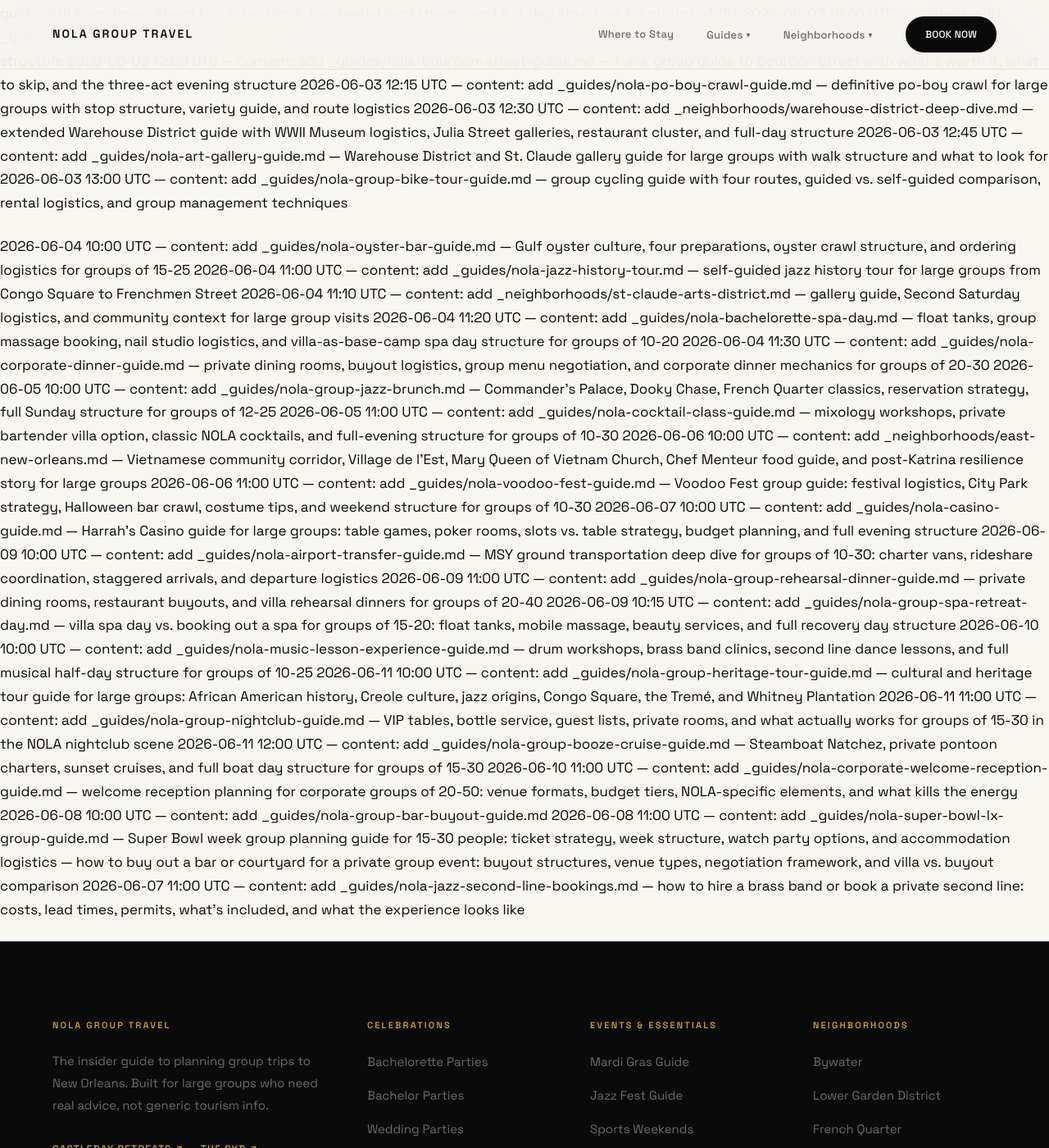
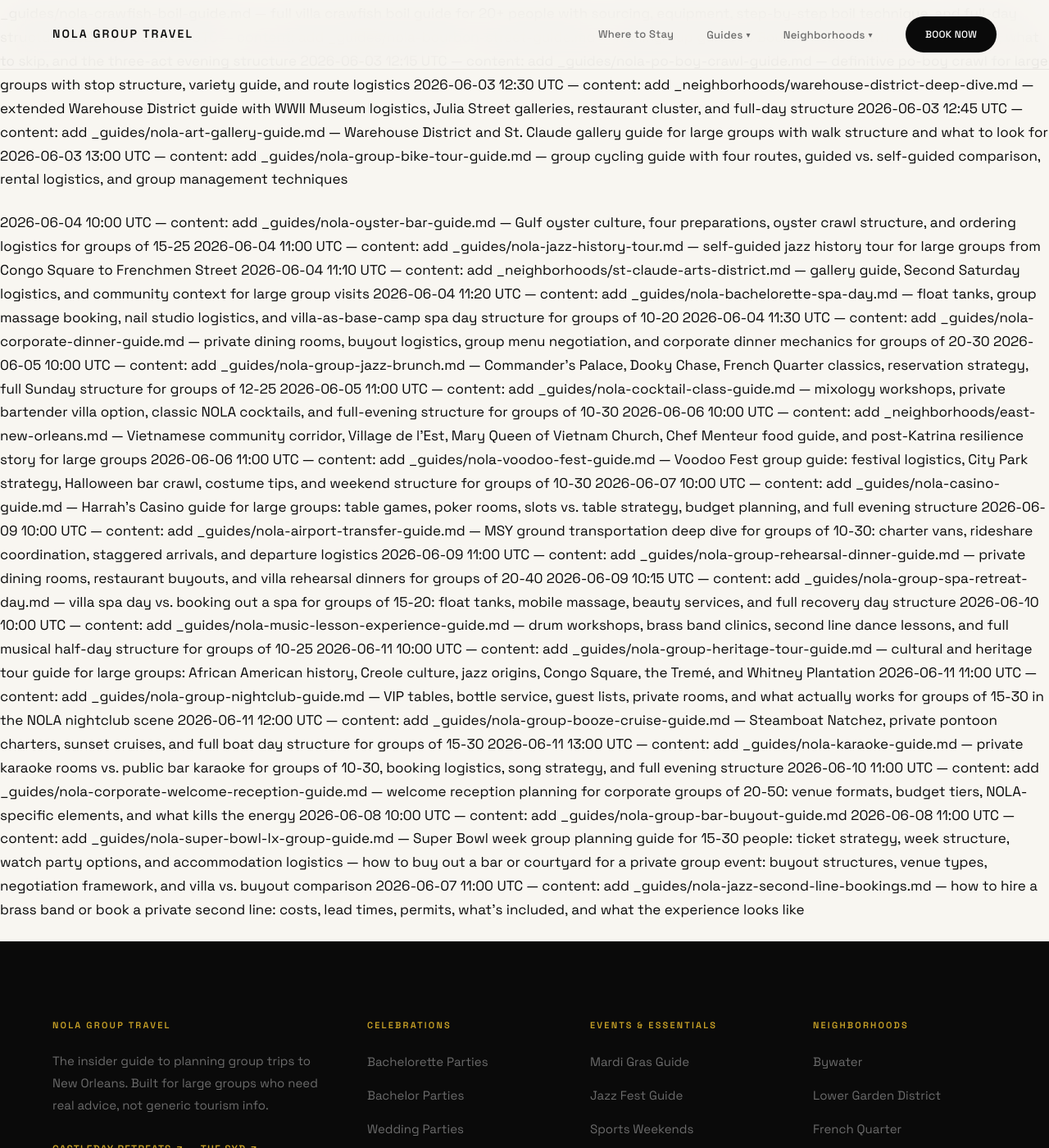
Before and after one commit to sjworth-dev/nola-group-travel, a Jekyll site: the page built from ROADMAP.md, in a window 1280 px wide and 1400 px high, scrolled down 13891 px. Shown: the whole window at 82% size. Built offline with Jekyll 4.4.1, drawn with Linux system fonts in a browser that asks for light colours; some web fonts are replaced; our own code applies the rules of GitHub Pages for plain Markdown files; part of the change alters nothing that is shown; some of the changed text lies outside the part shown.

Commit message:
content: add _guides/nola-karaoke-guide.md
Private karaoke rooms vs. public bar karaoke for groups of 10-30.
Covers booking logistics, pricing models, song queue strategy,
group dynamics at 15-30 people, and full evening structure.

https://claude.ai/code/session_01Co7wrdR59mGtRgY1cJvFb9

```diff
--- a/ROADMAP.md
+++ b/ROADMAP.md
@@ -97,7 +97,6 @@ New guides go in `_guides/<slug>.md`. New neighborhood pages go in `_neighborhoo
 
 ## Up Next
 
-- `_guides/nola-karaoke-guide.md` — Private karaoke rooms and public karaoke nights for large groups in New Orleans: which venues have private rooms, booking logistics, and how to structure a karaoke evening
 - `_guides/nola-group-paint-night-guide.md` — Paint and sip events, private art classes, and creative group experiences for 10-30 people in New Orleans: booking logistics, what to expect, and how to combine with dinner
 - `_guides/nola-group-late-night-food-guide.md` — Where large groups eat after midnight: open-late kitchens, 24-hour spots, delivery options, and the 2am food run logistics for 10-30 people
 - `_guides/nola-group-morning-routine-guide.md` — Villa mornings for large groups: coffee logistics, breakfast strategy, farmer's markets, and how to structure the first two hours before the day begins
@@ -106,6 +105,7 @@ New guides go in `_guides/<slug>.md`. New neighborhood pages go in `_neighborhoo
 
 ## Done
 
+- 2026-06-11 — `_guides/nola-karaoke-guide.md`
 - 2026-06-11 — `_guides/nola-group-booze-cruise-guide.md`
 - 2026-06-11 — `_guides/nola-group-nightclub-guide.md`
 - 2026-06-11 — `_guides/nola-group-heritage-tour-guide.md`
@@ -407,6 +407,7 @@ New guides go in `_guides/<slug>.md`. New neighborhood pages go in `_neighborhoo
 2026-06-11 10:00 UTC — content: add _guides/nola-group-heritage-tour-guide.md — cultural and heritage tour guide for large groups: African American history, Creole culture, jazz origins, Congo Square, the Tremé, and Whitney Plantation
 2026-06-11 11:00 UTC — content: add _guides/nola-group-nightclub-guide.md — VIP tables, bottle service, guest lists, private rooms, and what actually works for groups of 15-30 in the NOLA nightclub scene
 2026-06-11 12:00 UTC — content: add _guides/nola-group-booze-cruise-guide.md — Steamboat Natchez, private pontoon charters, sunset cruises, and full boat day structure for groups of 15-30
+2026-06-11 13:00 UTC — content: add _guides/nola-karaoke-guide.md — private karaoke rooms vs. public bar karaoke for groups of 10-30, booking logistics, song strategy, and full evening structure
 2026-06-10 11:00 UTC — content: add _guides/nola-corporate-welcome-reception-guide.md — welcome reception planning for corporate groups of 20-50: venue formats, budget tiers, NOLA-specific elements, and what kills the energy
 2026-06-08 10:00 UTC — content: add _guides/nola-group-bar-buyout-guide.md
 2026-06-08 11:00 UTC — content: add _guides/nola-super-bowl-lx-group-guide.md — Super Bowl week group planning guide for 15-30 people: ticket strategy, week structure, watch party options, and accommodation logistics — how to buy out a bar or courtyard for a private group event: buyout structures, venue types, negotiation framework, and villa vs. buyout comparison
--- /dev/null
+++ b/_guides/nola-karaoke-guide.md
@@ -0,0 +1,182 @@
+---
+title: "New Orleans Karaoke Guide for Large Groups"
+description: "Private karaoke rooms and public karaoke nights for large groups in New Orleans: which venues have private rooms, booking logistics, what it costs, and how to structure a karaoke evening for 10-30 people."
+category: "Nightlife"
+card_title: "Karaoke for Large Groups"
+card_description: "Private karaoke rooms and public karaoke nights for groups of 10-30 in New Orleans. What exists, what it costs, and how to make it work."
+date: 2026-06-11
+---
+
+Karaoke in New Orleans occupies a specific niche in the city's nightlife ecosystem. The city's culture is built around live performance — brass bands, jazz clubs, second lines — which means karaoke competes with an unusually high-quality alternative. Most locals who want to sing go find an actual stage or a second line. Karaoke tends to attract visitors, bachelorette groups, and regulars who genuinely enjoy the format.
+
+That's not a knock on karaoke. For the right group — bachelorettes who want a structured, silly, low-pressure performance activity, birthday groups that need a reason to be rowdy together, or corporate groups who want something more interactive than another dinner — karaoke in New Orleans works exactly as advertised.
+
+The key is knowing what format your group actually wants: a private room (just your people, your song list, no strangers) or public bar karaoke (you're performing for whoever's in the bar, which has its own energy).
+
+---
+
+## Quick Checklist
+
+- [ ] Decide: private room or public karaoke — these are meaningfully different experiences
+- [ ] For groups of 15+, private room booking is almost always the right call — public bar karaoke with a large group is logistically chaotic
+- [ ] Book private rooms 1-3 weeks out for weeknights, 2-4 weeks out for Fridays and Saturdays
+- [ ] Confirm the private room's capacity before booking — some hold 8-10, others hold 20+
+- [ ] Ask whether the room has a minimum spend, a flat hourly rate, or both
+- [ ] Confirm whether food and non-alcoholic drinks count toward any minimum
+- [ ] Ask about the song library — most NOLA karaoke venues use digital systems with broad catalogs
+- [ ] Designate the person who manages the tablet or song queue — this role is more important than it sounds
+- [ ] Plan 2-3 hours for the karaoke portion of the evening; build in a before or after activity
+
+---
+
+## The Two Formats
+
+### Private Karaoke Rooms
+
+A dedicated room that your group books for an exclusive time block. You get the room, the screen, the song system, and the mics. Nobody else is in the room unless you invite them.
+
+**Why this works for large groups:** Privacy removes the performance anxiety. The group performs for each other, not for strangers. People who would never get up at a public karaoke bar will sing in a room full of their friends. The energy tends to be higher because the room is already warm.
+
+**The logistics that matter:**
+- Confirm the room holds your entire group — some "large" private rooms cap at 12-14 people comfortably
+- Ask whether you can bring your own drinks or whether you're committed to the bar
+- Understand whether the pricing is per hour, per person, or a minimum spend
+- Book for slightly longer than you think you'll want — it's easier to cut the session short than to extend it when the room is booked back-to-back
+
+### Public Bar Karaoke
+
+You're in the main bar area with a rotating list of singers. Your group puts in song requests, waits your turn, and performs for whoever happens to be there.
+
+**When this makes sense:**
+- Groups of 8-12 who want the social element of a mixed bar environment
+- When your group actually enjoys the energy of strangers reacting to performances
+- When you want karaoke as part of a larger bar crawl rather than the primary destination
+
+**The challenge with larger groups:** Getting 20 people through a public karaoke queue on a weekend night can mean each person waits 30-45 minutes between songs. The rotation is managed by the KJ (karaoke jockey), and large groups that dominate the queue create friction with other patrons. Public karaoke works for small groups; for 15+, private is almost always better.
+
+---
+
+## What to Expect at a Private Room
+
+Most private karaoke rooms in New Orleans use a digital song library on a tablet system. The experience:
+
+1. Your group enters the reserved room
+2. A server or host explains the system — typically a tablet to search and queue songs
+3. You queue songs, take turns at the mic, and the room manager handles drink orders
+4. An hour or two later, you're done — or you negotiate an extension if the room is available
+
+**Song library:** Expect thousands of songs in English with reasonable coverage of current pop, classic rock, hip-hop, country, and show tunes. NOLA-specific songs (Iko Iko, When the Saints Go Marching In, anything from the local music tradition) should be in there. If someone has a specific obscure song, it's worth checking before committing to that as the centerpiece of their birthday karaoke moment.
+
+**Audio quality:** This varies by venue. Some rooms have genuinely good sound systems with decent reverb that makes any voice sound presentable. Others are more basic. You get what you pay for.
+
+**Mic count:** Ask how many microphones come with the room. Most rooms have 2-4. If you want everyone to sing at once — which, for a song like "Sweet Caroline" or "Don't Stop Believin'," you do — having 4 mics changes the experience significantly.
+
+---
+
+## Pricing: How It Works
+
+Private karaoke rooms in New Orleans price in a few different ways. Understanding the structure tells you what your group will actually spend.
+
+| Pricing Model | What It Means | Best For |
+|--------------|--------------|---------|
+| Per-person, per-hour | Fixed cost per person for each hour in the room | Groups who want cost clarity upfront |
+| Flat hourly room rate | Fixed cost for the room regardless of group size | Larger groups where per-person pricing gets expensive |
+| Minimum spend | You commit to spend a dollar amount on drinks; room access is tied to that spend | Groups who will drink enough to hit the minimum |
+| Room rate plus minimum | You pay for the room and commit to a drink minimum | Higher-end venues; full production private rooms |
+
+The most favorable structure for a large group is usually a flat hourly room rate — you're splitting a fixed number, not multiplying a per-person charge.
+
+**Alcohol math:** Whatever the room costs, estimate that your group will spend additional on drinks. Don't treat the room rate as the total budget. Drinks are purchased throughout the session at bar pricing.
+
+---
+
+## Building the Karaoke Evening
+
+Karaoke is an activity, not an entire night. Two to three hours is the natural window before the energy peaks and starts declining. Build the evening around it.
+
+**Structure 1: Karaoke as the main act (9pm-midnight)**
+
+Start the night at the villa or at dinner. Head to the karaoke venue around 9pm when the energy is good and the private room is yours for two hours. End around 11pm-midnight, then transition to Frenchmen Street or a bar for the late-night portion. This works particularly well for bachelorette groups — karaoke handles the structured activity portion of the night, and the late-night portion can be more free-form.
+
+**Structure 2: Karaoke as the warm-up (7-9pm)**
+
+Book an early private room slot while the group is fresh and sober-adjacent. Karaoke first, then dinner, then bar scene. This works well for groups that want something more active early in the evening before transitioning to eating and drinking.
+
+**Structure 3: Karaoke as the wild card**
+
+On a night where plans have shifted, karaoke is often available without much advance notice on weeknights and works as a fill for the "what do we do now" moment that every large group trip encounters. Keep the option in your back pocket.
+
+---
+
+## The Song Selection Problem
+
+Every karaoke group has a song selection dynamic. Knowing it in advance makes the room run better.
+
+**The opener:** The first song sets the tone. Pick something high-energy, universally known, and easy to sing. "Don't Stop Me Now" by Queen, "Livin' on a Prayer," "Bohemian Rhapsody," or anything from *Grease* all work for this role. Don't open with a slow ballad — you're establishing that this is a high-energy room.
+
+**The power ballad:** Every session needs at least one. Whitney Houston, Celine Dion, Bonnie Tyler. Give it to whoever in your group wants it most.
+
+**The group sing:** Songs where everyone can participate regardless of vocal range. "Sweet Caroline" (and the "BAH BAH BAH" is mandatory). "Mr. Brightside." "Don't Stop Believin'." "Shallow" if your group has two people who can split the vocal. These are the moments that make a karaoke session memorable rather than just a series of individual performances.
+
+**The NOLA moment:** Put at least one New Orleans song in the rotation. "When the Saints Go Marching In" is the obvious call. "Iko Iko" is better if it's in the library. A group of 20 people singing along to "Jambalaya (On the Bayou)" in a private room in New Orleans is exactly the kind of moment that doesn't happen anywhere else.
+
+**Pace it:** Don't let the queue stack up 30 songs ahead — the person who queued at the start gets frustrated waiting while others add songs. Establish a rolling queue: everyone gets one song in at a time, and you re-queue as the session moves forward.
+
+---
+
+## What to Skip
+
+**Weekend public bar karaoke for large groups.** Already covered above, but worth repeating: a group of 20 at a packed public karaoke bar on a Saturday creates more friction than fun. The queue is long, the wait is frustrating, and the experience is designed for smaller groups.
+
+**Booking for exactly the group size.** Book a room that holds comfortably more than your confirmed group. Groups grow — a few more friends get added, significant others show up, someone brings a person you didn't know was coming. A room that's technically at capacity for your confirmed count is uncomfortable in practice.
+
+**Walking in without a reservation on a Friday or Saturday.** Private rooms at good karaoke venues fill on weekend evenings. Showing up at 10pm on a Saturday hoping to walk into a room for 20 people is rarely going to work. Book it.
+
+---
+
+## Pro Tips
+
+1. **The person managing the song tablet has real power.** Whoever controls the queue controls the night's energy. Pick someone who knows the group well and has good taste in pacing — not just their own favorites.
+
+2. **Duets are the secret weapon.** Two people singing together removes the solo performance anxiety. If someone in your group is nervous about singing, pair them with the group's most enthusiastic singer for a duet. The anxious person relaxes; the enthusiast has a partner.
+
+3. **Singing warm-up before you walk in.** This sounds ridiculous but it works. A few minutes of humming or talking loudly in the Uber or on the walk over loosens up the vocal cords and reduces the first-song nerves that make the early part of a karaoke session awkward.
+
+4. **Bring a prop or two if you're celebrating something.** A sash for the bachelorette, a crown for the birthday person, a matching outfit element for the group — karaoke is inherently theatrical, and visual props make the room feel like more of an event. Minimal investment, significant atmosphere.
+
+5. **Water is mandatory.** Singing dehydrates you faster than you'd expect, especially if alcohol is also in the picture. Ask for a water pitcher in the room when you arrive. The person who ignores this will be the one whose voice is gone by the second hour.
+
+6. **Start a group playlist before the trip.** A shared Spotify playlist where everyone adds "their" karaoke song in advance means you arrive with a real queue instead of spending the first 20 minutes of the session debating what to sing. Build it in the group chat the week before.
+
+7. **The ending song matters.** End with something everyone can finish together, loud and in unison. "Bohemian Rhapsody" is the traditional choice. "Don't Stop Believin'" is arguably better. Either way, the final song should feel like a closing ceremony, not just another number in the queue.
+
+---
+
+## The 15-30 Person Karaoke Equation
+
+At the larger end of the group size range, karaoke dynamics shift. Here's what to plan for.
+
+A private room that holds 20 people has different energy than a room that holds 10. More people means more audience for each performer, more social pressure to participate, and more variety in the song choices. That's mostly good. The challenge:
+
+**Not everyone will sing.** In a group of 25, roughly 10-15 will be active performers. The others are the audience. This is fine — great karaoke rooms need an enthusiastic audience as much as they need singers. Don't try to force everyone into the mic.
+
+**Queue management becomes more important.** With 20 potential singers and a 2-hour room, each person gets 2-3 songs maximum if everyone participates. Establish the rolling queue model early.
+
+**Energy management:** A room of 25 people generates its own energy, but it can also collapse suddenly — someone gets bored, people start checking their phones, a few people step out, and suddenly the room feels empty. The song tablet manager needs to feel the room and respond: pivot from slow ballads to high-energy group songs when the momentum drops.
+
+---
+
+## Home Base for the Night
+
+The best karaoke nights for large groups start and end at a private villa — somewhere to pre-game, somewhere to change, and somewhere to decompress after.
+
+**[Castleday Retreats](https://castledayretreats.com)** — Three private villas in the Bywater neighborhood, each sleeping up to 30 guests (The Herald, The Cocodrie, The Florentine). A short Uber from the French Quarter and downtown venues. The villa is where your group prepares for the karaoke night — gets dressed, has a drink, establishes the playlist — and where you return after. Private pools for the next day's recovery. Castleday hosts can help point you toward private room venues that handle groups of your size.
+
+**[The Syd](https://thesyd.com)** — Multiple villas in the Lower Garden District, each sleeping up to 22 guests. The Syd's location on the St. Charles Streetcar line and its shared outdoor space make it a flexible base for evenings that start at the villa and end anywhere in the city. The outdoor kitchen and pool area are naturally suited for pre-karaoke gatherings before the group heads out.
+
+---
+
+## Plan Your Night
+
+- [Castleday Retreats](https://castledayretreats.com) — Bywater villas, up to 30 guests per villa, private pools, Frenchmen Street and French Quarter accessible
+- [The Syd](https://thesyd.com) — Lower Garden District villas, up to 22 guests per villa, streetcar access to the whole city, outdoor kitchen for pre-event gatherings
```
